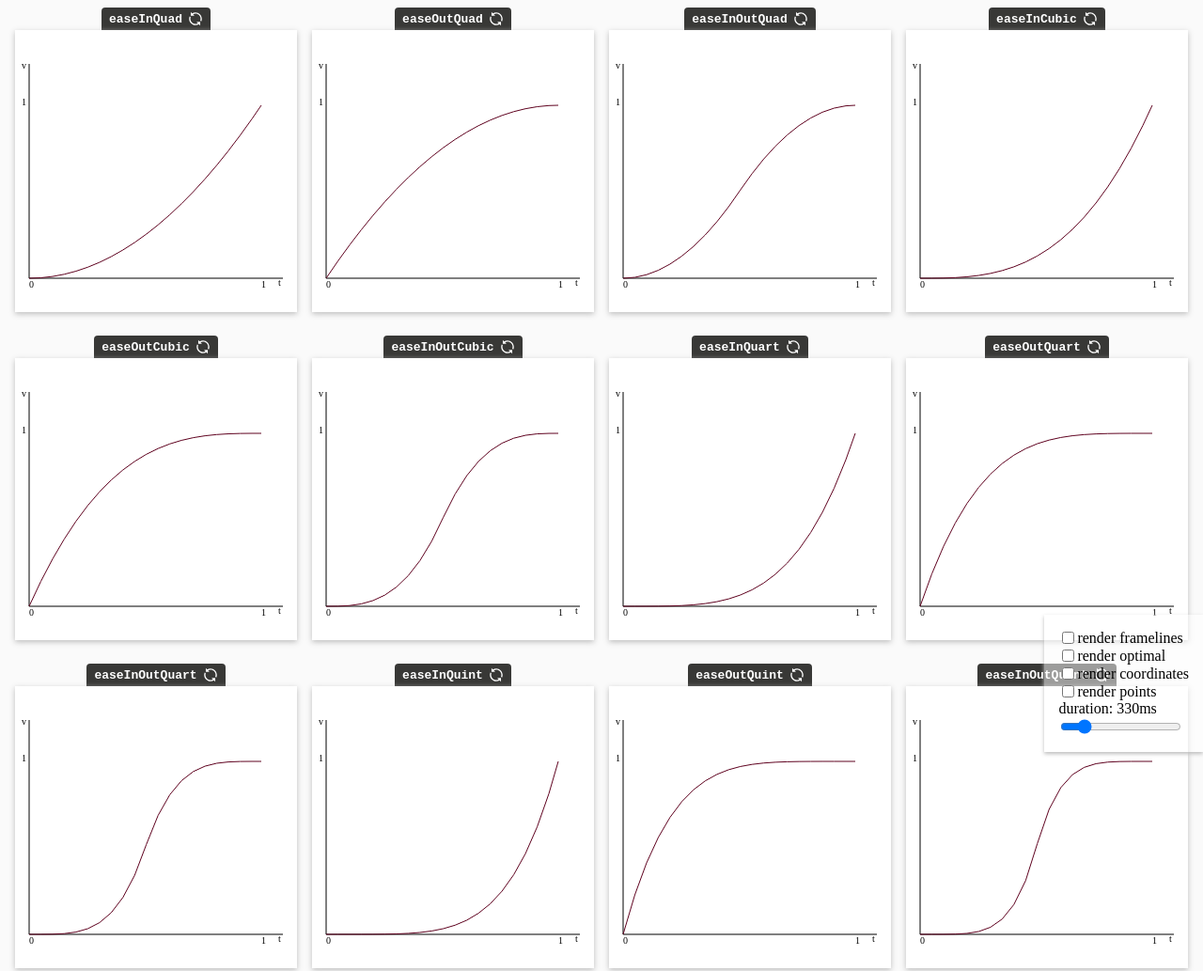
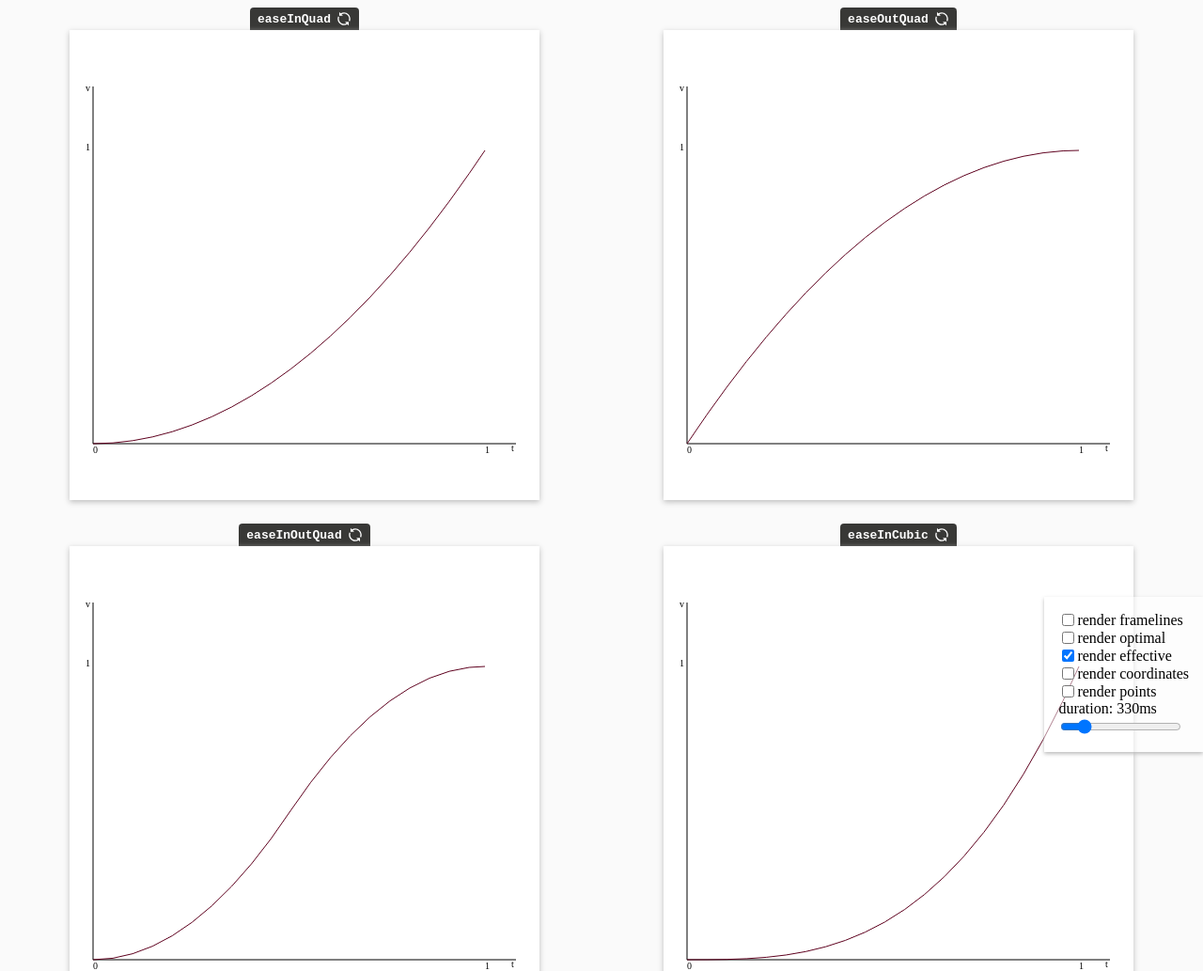
Before and after one commit to yunuseon/rxjs-easing-animate, a website built with webpack: page src/index.html in a window 1280 px wide. Shown: the top 1033 px of the page at 94% size. Built offline with nearby package versions, Linux system fonts and the light colour scheme.

Commit message:
Add option to render the effective animation graph

```diff
--- a/src/index.html
+++ b/src/index.html
@@ -15,6 +15,11 @@
         <label class="switch">
             <input id="render-optimal"
                    type="checkbox"> render optimal
+        </label>
+        <label class="switch">
+            <input id="render-effective"
+                   type="checkbox"
+                   checked> render effective
         </label>
         <label class="switch">
             <input id="render-coords"
--- a/src/main.ts
+++ b/src/main.ts
@@ -42,6 +42,7 @@ interface RenderOptions {
   renderPoints: boolean;
   renderCoords: boolean;
   renderOptimal: boolean;
+  renderEffective: boolean;
   renderFramelines: boolean;
 }
 
@@ -410,7 +411,9 @@ const graph$ = (
             drawOptimalGraph(screen, optimalLines);
           }
 
-          drawGraph(screen, lines);
+          if (renderOptions.renderEffective) {
+            drawGraph(screen, lines);
+          }
 
           if (renderOptions.renderPoints) {
             drawCoordinates(screen, lines.map(line => line.to), '#000000');
@@ -427,6 +430,7 @@ const init = () => {
   const elements = {
     renderFramelines: document.getElementById('render-framelines') as HTMLInputElement,
     renderOptimal: document.getElementById('render-optimal') as HTMLInputElement,
+    renderEffective: document.getElementById('render-effective') as HTMLInputElement,
     renderPoints: document.getElementById('render-points') as HTMLInputElement,
     renderCoords: document.getElementById('render-coords') as HTMLInputElement,
     graphsContainer: document.getElementById('graphs') as HTMLDivElement,
@@ -473,6 +477,13 @@ const init = () => {
     distinctUntilChanged()
   );
 
+  const renderEffective$ = fromEvent(elements.renderEffective, 'change').pipe(
+    map(event => event.target as HTMLInputElement),
+    map(target => target.checked),
+    startWith(elements.renderEffective.checked),
+    distinctUntilChanged()
+  );
+
   const renderFramelines$ = fromEvent(elements.renderFramelines, 'change').pipe(
     map(event => event.target as HTMLInputElement),
     map(target => target.checked),
@@ -484,19 +495,21 @@ const init = () => {
     renderPoints$,
     renderCoords$,
     renderOptimal$,
+    renderEffective$,
     renderFramelines$
   ]).pipe(
-    map(([renderPoints, renderCoords, renderOptimal, renderFramelines]) => ({
+    map(([renderPoints, renderCoords, renderOptimal, renderEffective, renderFramelines]): RenderOptions => ({
       renderPoints: renderPoints,
       renderCoords: renderCoords,
       renderOptimal: renderOptimal,
+      renderEffective: renderEffective,
       renderFramelines: renderFramelines
     })),
     shareReplay(1)
   );
 
   Object.entries(easingFunctions).forEach(([name, easingFunction]) => {
-    const screen = createScreen(300, 300);
+    const screen = createScreen(500, 500);
 
     const graph = document.createElement('div');
     graph.classList.add('graph');
```
